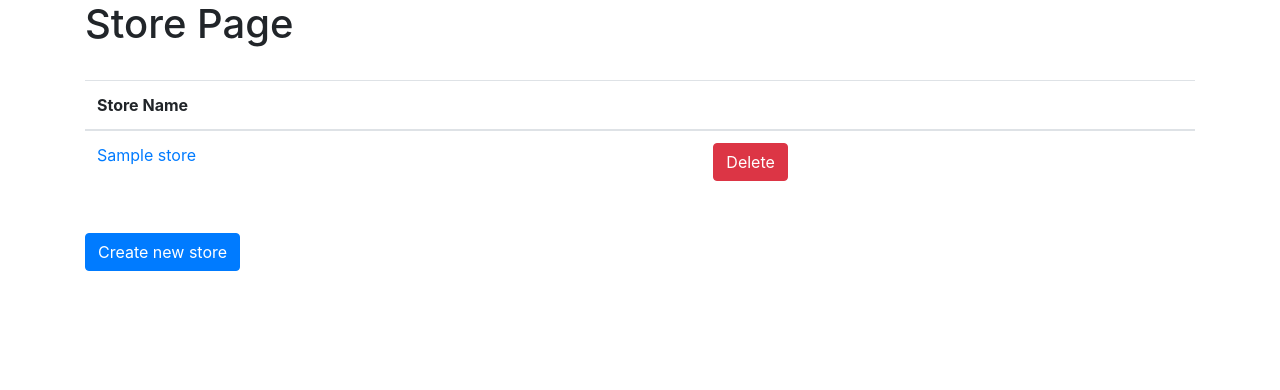
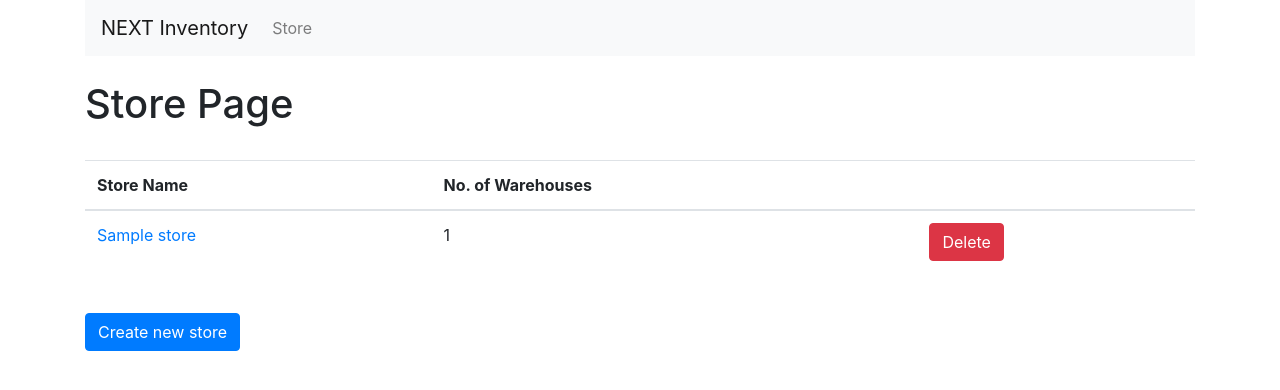
Before and after one commit to haozhi88/inventory-flask, a Python web app: template templates/store.html in a window 1280 px wide. Shown: the top 390 px of the page. Run offline with Jinja, Linux system fonts and the light colour scheme; the template is opened without the code that fills it: most values are stand-ins (such as "Sample title", 1, 10 or a date in 2020); some libraries are stand-ins or nearby versions.

Commit message:
add navbar

```diff
--- a/templates/_layout.html
+++ b/templates/_layout.html
@@ -21,6 +21,30 @@
 
   <body>
     <div class="container">
+      <!-- Navbar starts here -->
+      <nav class="navbar navbar-expand-lg navbar-light bg-light">
+        <a class="navbar-brand" href="{{ url_for('index') }}">NEXT Inventory</a>
+        <button
+          class="navbar-toggler"
+          type="button"
+          data-toggle="collapse"
+          data-target="#navbarNavDropdown"
+          aria-controls="navbarNavDropdown"
+          aria-expanded="false"
+          aria-label="Toggle navigation"
+        >
+          <span class="navbar-toggler-icon"></span>
+        </button>
+        <div class="collapse navbar-collapse" id="navbarNavDropdown">
+          <ul class="navbar-nav">
+            <li class="nav-item">
+              <a class="nav-link" href="{{ url_for('store') }}">Store</a>
+            </li>
+          </ul>
+        </div>
+      </nav>
+      <br />
+      <!-- Navbar ends here -->
       {% block content %} {% endblock %}
     </div>
   </body>
--- a/templates/index.html
+++ b/templates/index.html
@@ -1,6 +1,6 @@
 {% extends "_layout.html" %} {% block title %} Index {% endblock %} {% block
 content %}
-<h1>Info Page</h1>
+<h1>Home Page</h1>
 <br />
 <h2>Store Info</h2>
 <table class="table">
--- a/templates/store.html
+++ b/templates/store.html
@@ -7,6 +7,7 @@ content %}
   <thead>
     <tr>
       <th scope="col">Store Name</th>
+      <th scope="col">No. of Warehouses</th>
       <th scope="col"></th>
     </tr>
   </thead>
@@ -18,6 +19,7 @@ content %}
           store.name
         }}</a>
       </td>
+      <td>{{ store.warehouses | length }}</td>
       <td>
         <form
           action="{{ url_for('delete_store', store_id=store.id) }}"
```
